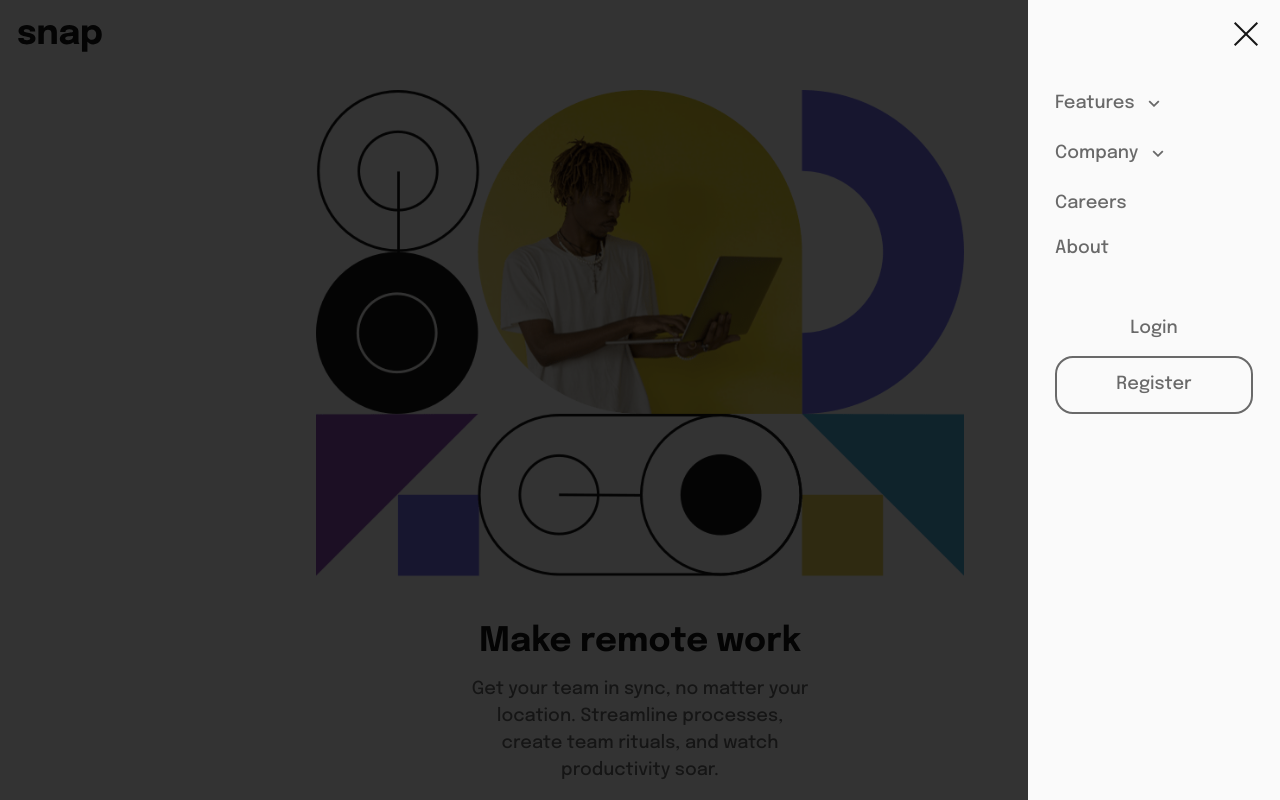
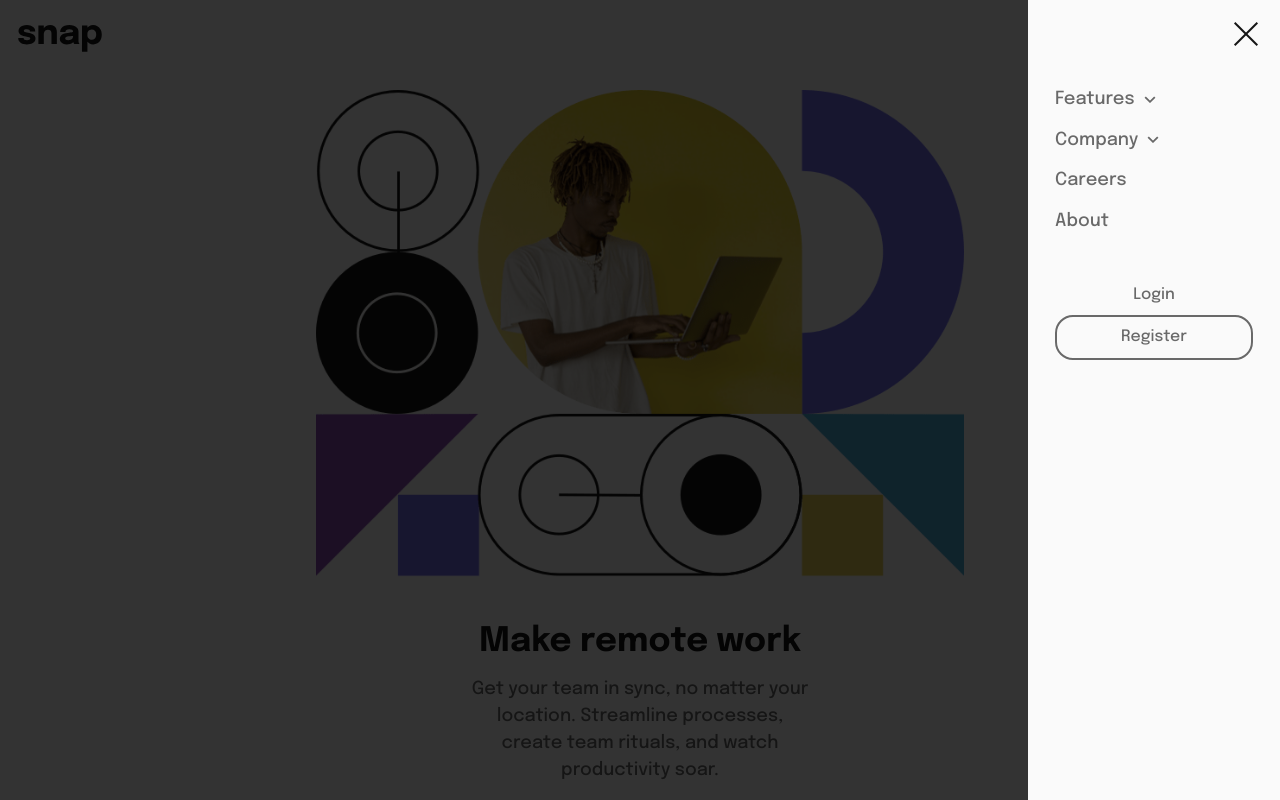
Before and after one commit to kyleoliveiro/cognizant-fe-test, a Next.js app: page / in a window 1280 px wide. Both pictures are taken after a click on the button 1246 px from the left and 34 px from the top of the page. Shown: the top 800 px of the page. Built offline with nearby package versions, Linux system fonts and the light colour scheme.

Commit message:
feat: add desktop layout

```diff
--- a/src/components/AppHeader/index.tsx
+++ b/src/components/AppHeader/index.tsx
@@ -17,17 +17,18 @@
     }, [isNavOpened])
 
     return (
-        <nav className="p-4" aria-label="Navigation menu" role="navigation">
+        <nav className="p-4 lg:px-8" aria-label="Navigation menu" role="navigation">
             <div className="flex items-center justify-between">
                 <Link href="/">
                     <img src="/images/logo.svg" width={84} height={27} alt="Snap Logo" />
                 </Link>
 
-                <div className={isNavOpened ? 'block' : 'hidden'}>
+                <div className={`${isNavOpened ? 'block' : 'hidden'} lg:block flex-1`}>
                     <NavMenu
                         items={[
                             {
                                 text: 'Features',
+                                menuAlign: 'right',
                                 children: [
                                     {
                                         text: 'Todo List',
@@ -79,7 +80,7 @@
                         ]}
                     />
                 </div>
-                <div className="relative z-50">
+                <div className="relative z-50 lg:hidden">
                     <MenuToggle opened={isNavOpened} onClick={toggleMenu} />
                 </div>
             </div>
--- a/src/components/Button/index.tsx
+++ b/src/components/Button/index.tsx
@@ -22,7 +22,7 @@
     }
 
     const sizeClasses = {
-        md: 'text-sm px-5 py-3',
+        md: 'text-sm px-5 py-2',
         lg: 'text-md px-6 py-3',
     }
 
--- a/src/components/LogoList/index.tsx
+++ b/src/components/LogoList/index.tsx
@@ -17,7 +17,7 @@
     return (
         <ul className="grid grid-cols-4 gap-4">
             {items.map(item => (
-                <li className="flex items-center justify-center">
+                <li className="flex items-center justify-center" key={item.title}>
                     <img src={item.image} alt={item.title} height={item.height} width={item.width} />
                 </li>
             ))}
--- a/src/components/NavItem/index.tsx
+++ b/src/components/NavItem/index.tsx
@@ -5,12 +5,14 @@
     text: string,
     href?: string,
     children?: NavLinkProps[],
+    menuAlign?: 'left' | 'right'
 }
 
 const NavItem: FC<NavItemProps> = ({
     text,
     href = '',
     children = [],
+    menuAlign = 'left'
 }) => {
     const [isOpened, setIsOpened] = useState<boolean>(false);
 
@@ -19,10 +21,10 @@
     }
 
     return children.length > 0 ? (
-        <>
+        <div className="lg:relative lg:z-50">
             <button onClick={toggleOpened} aria-expanded={isOpened ? 'true' : 'false'}>
-                <div className="flex items-center space-x-3">
-                    <div className="text-gray hover:text-offblack transition text-md">{text}</div>
+                <div className="flex items-center space-x-2">
+                    <div className="text-gray hover:text-offblack transition text-md lg:text-sm">{text}</div>
                     <div style={{
                         width: 12,
                         height: 12,
@@ -34,7 +36,7 @@
                 </div>
             </button>
             <div className={isOpened ? 'block' : 'hidden'}>
-                <ul className="mt-5 pl-5 space-y-5">
+                <ul className={`mt-5 pl-5 space-y-5 lg:absolute lg:w-40 lg:rounded-xl lg:shadow-lg lg:p-6 lg:bg-white lg:${menuAlign}-0`}>
                     {children.map(child => (
                         <li key={child.text}>
                             <NavLink {...child} />
@@ -42,7 +44,7 @@
                     ))}
                 </ul>
             </div>
-        </>
+        </div>
     ) : (
         <NavLink text={text} href={href} />
     )
--- a/src/components/NavLink/index.tsx
+++ b/src/components/NavLink/index.tsx
@@ -25,7 +25,7 @@
                         backgroundRepeat: 'no-repeat'
                     }} />
                 ) : (<></>)}
-                <div className="text-gray hover:text-offblack transition text-md leading-none mt-1">
+                <div className="text-gray hover:text-offblack transition text-md lg:text-sm">
                     {text}
                 </div>
             </div>
--- a/src/components/NavMenu/index.tsx
+++ b/src/components/NavMenu/index.tsx
@@ -11,8 +11,8 @@
     items
 }) => {
     return (
-        <div className="fixed top-0 right-0 h-screen z-40 bg-offwhite w-56 px-6 py-20 overflow-scroll">
-            <ul className="space-y-5">
+        <div className="fixed top-0 right-0 h-screen z-40 bg-offwhite w-56 px-6 py-20 overflow-scroll lg:static lg:w-full lg:h-auto lg:px-0 lg:py-0 lg:overflow-auto lg:bg-transparent lg:flex lg:items-center lg:justify-between lg:overflow-visible">
+            <ul className="space-y-5 lg:space-y-0 lg:space-x-10 lg:ml-16 lg:flex lg:items-center leading-none">
                 {items.map(item => (
                     <li key={item.text}>
                         <NavItem
@@ -21,9 +21,9 @@
                     </li>
                 ))}
             </ul>
-            <div className="mt-10">
-                <Button variant="text" href="/#login" size="lg" block>Login</Button>
-                <Button href="/#login" size="lg" block>Register</Button>
+            <div className="mt-10 lg:mt-0 lg:flex lg:items-center">
+                <Button variant="text" href="/#login" size="md" block>Login</Button>
+                <Button href="/#login" size="md" block>Register</Button>
             </div>
         </div>
     )
--- a/src/pages/index.tsx
+++ b/src/pages/index.tsx
@@ -13,23 +13,37 @@
       </Head>
 
       <main className="pb-16">
-        <div className="md:container mx-auto">
+        <div className="max-w-5xl mx-auto grid lg:grid-cols-2">
+          <div>
             <div className="mb-10 max-w-xl mx-auto">
-            <div style={{
+              <div
+                className="lg:hidden"
+                style={{
                   backgroundImage: 'url(/images/hero/image-hero-mobile.png)',
                   backgroundSize: 'cover',
                   paddingBottom: `${564 / 750 * 100}%`,
-            }} />
+                }}
+              />
+              <div className="hidden lg:block max-w-sm ml-auto">
+                <div
+                  style={{
+                    backgroundImage: 'url(/images/hero/image-hero-desktop.png)',
+                    backgroundSize: 'cover',
+                    paddingBottom: `${1280 / 960 * 100}%`,
+                  }}
+                />
               </div>
-
-          <div className="container mx-auto text-center px-3">
-            <header className="mb-3">
-              <h1 className="text-3xl font-700">Make remote work</h1>
+            </div>
+          </div>
+          <div className="lg:order-first">
+            <div className="container mx-auto text-center lg:text-left px-3">
+              <header className="mb-3 lg:mt-20 lg:mb-9">
+                <h1 className="text-3xl lg:text-7xl font-700">Make remote work</h1>
               </header>
-            <div className="mb-6 text-gray">
+              <div className="mb-6 lg:mb-12 text-gray">
                 <p>Get your team in sync, no matter your location. Streamline processes, create team rituals, and watch productivity soar.</p>
               </div>
-            <div className="mb-12">
+              <div className="mb-12 lg:mb-20">
                 <Button href="#" variant="primary" size="lg">Learn more</Button>
               </div>
               <div>
@@ -64,6 +78,7 @@
               </div>
             </div>
           </div>
+        </div>
       </main>
     </>
   );
--- a/tailwind.config.cjs
+++ b/tailwind.config.cjs
@@ -27,6 +27,9 @@
       '500': 500,
       '700': 700,
     },
+    boxShadow: {
+      'lg': '0 25px 50px 0px rgba(0, 0, 0, 0.25)'
+    },
     extend: {
       fontSize: {
         'base': '1.125rem',
```
Lines whose indentation alone changed are shown as unchanged.
